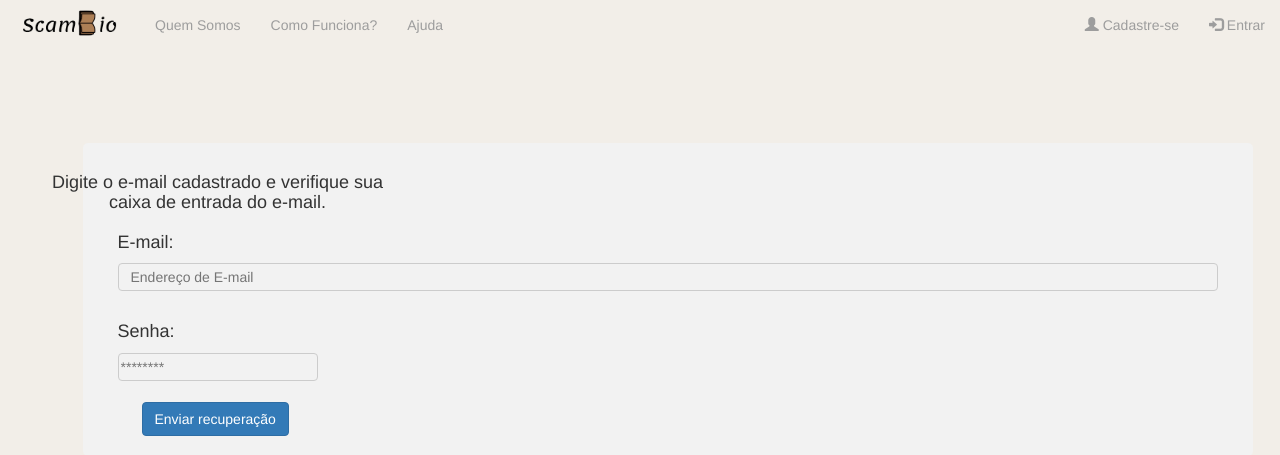
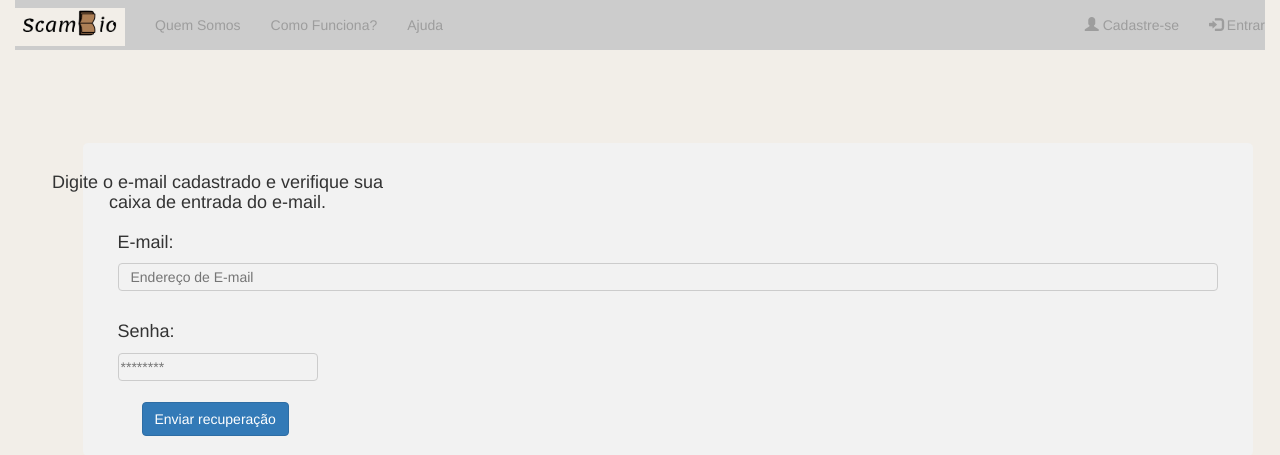
Before and after one commit to barbaragrinop/scambio2.0, a PHP site: page /recuperacaodesenha.php in a window 1280 px wide. Shown: the top 455 px of the page. Run offline with PHP 8.4, Linux system fonts and the light colour scheme; some libraries are stand-ins or nearby versions.

Commit message:
mudando cor da nav

```diff
--- a/recuperacaodesenha.php
+++ b/recuperacaodesenha.php
@@ -25,7 +25,7 @@
                     <img src="assets/imgs/logo1.PNG" alt="logo Scambio" width="110" height="38">
                 </a>
             </div>
-            <div class="collapse navbar-collapse" style=" background-color: #F2EEE8;" id="myNavbar">
+            <div class="collapse navbar-collapse" style=" background-color: #ccc;" id="myNavbar">
                 <ul class="textCor nav navbar-nav">
                     <li><a href="#sobre">Quem Somos</a></li>
                     <li><a href="#comofunciona">Como Funciona?</a></li>
```
